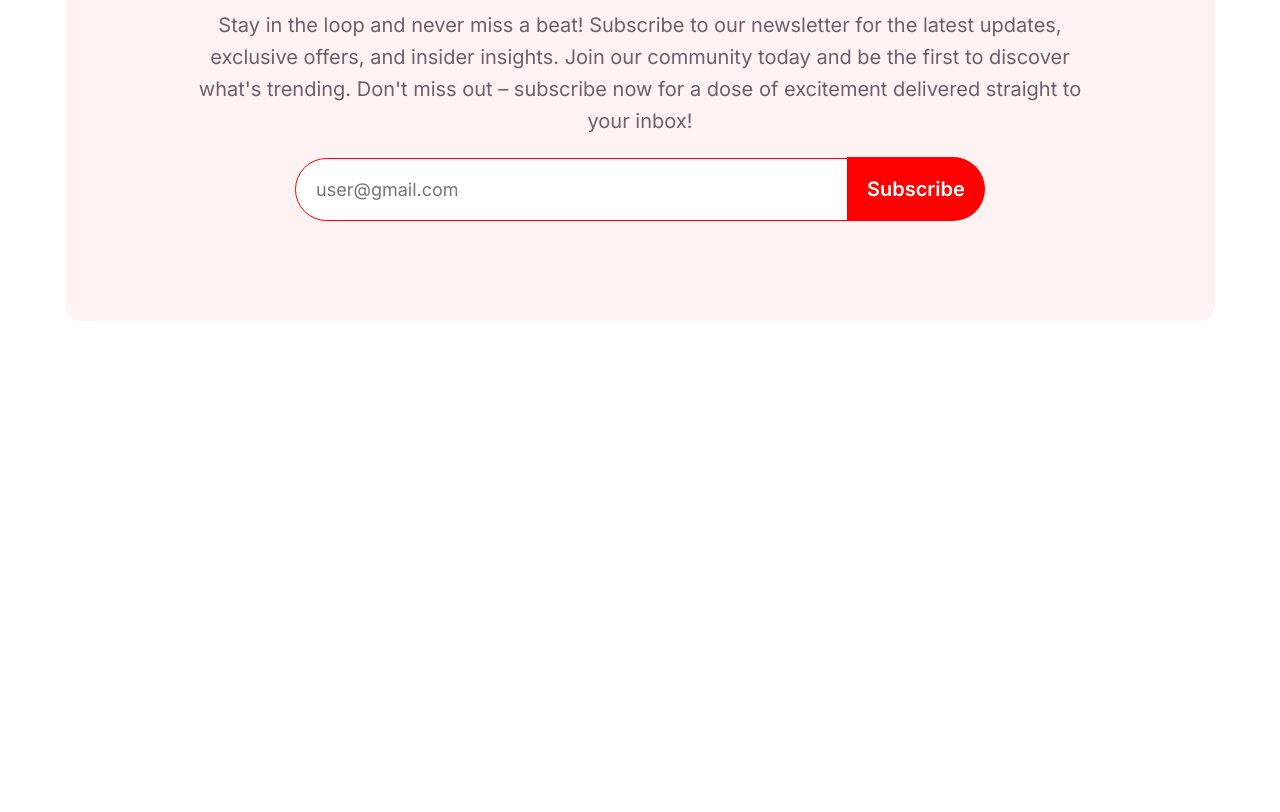
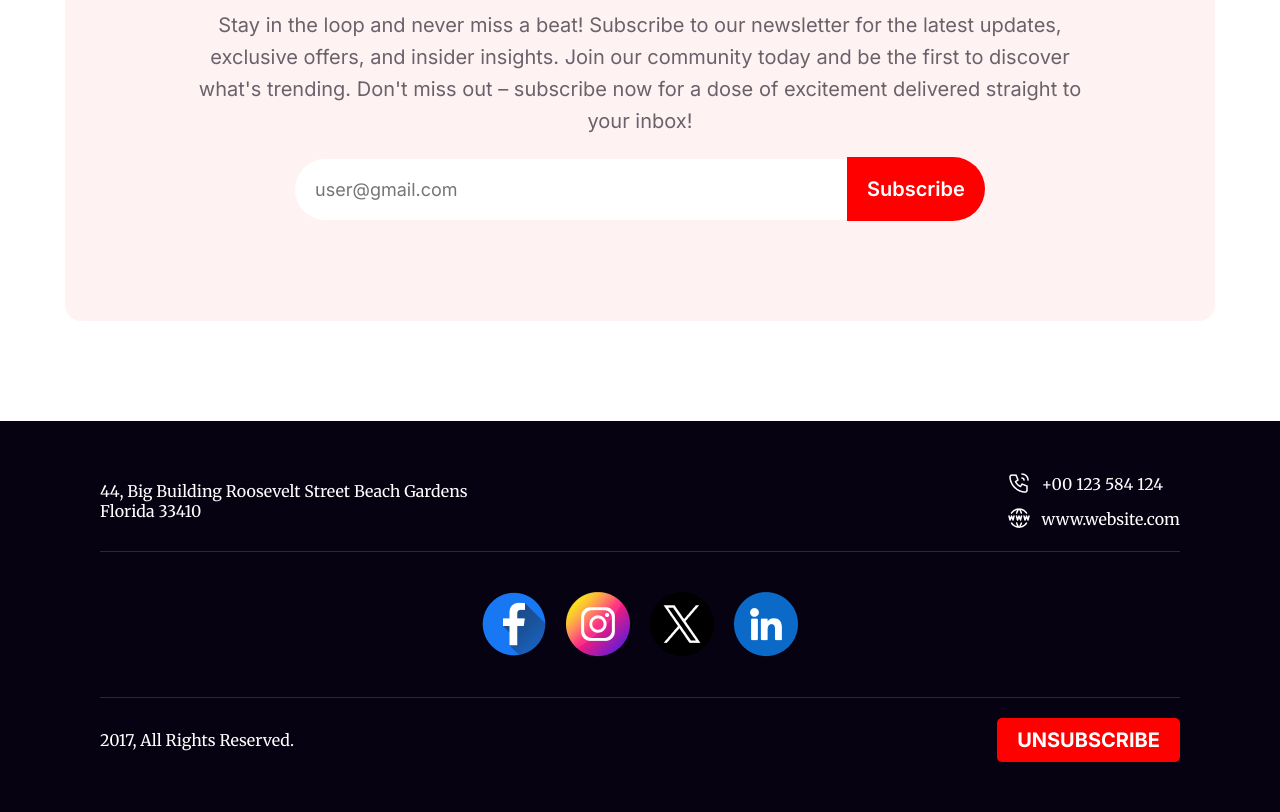
Before and after one commit to masum362/B9A1-New-Year-New-Mission, a plain HTML site: page index.html in a window 1280 px wide. Shown: the part 5846-6658 px from the top of the page. Before the commit the page ends 6267 px from the top, so only its background shows below. Drawn offline with Linux system fonts and the light colour scheme.

Commit message:
footer section added

```diff
--- a/index.html
+++ b/index.html
@@ -93,12 +93,40 @@
             <p>Stay in the loop and never miss a beat! Subscribe to our newsletter for the latest updates, exclusive
                 offers, and insider insights. Join our community today and be the first to discover what's trending.
                 Don't miss out – subscribe now for a dose of excitement delivered straight to your inbox!</p>
-                <div>
-                    <input type="email" name="email" id="email" placeholder="user@gmail.com">
-                    <button class="btn">Subscribe</button>
-                </div>
+            <div>
+                <input type="email" name="email" id="email" placeholder="user@gmail.com">
+                <button class="btn">Subscribe</button>
+            </div>
         </section>
     </main>
+
+    <footer>
+        <div class="address">
+            <p>44, Big Building Roosevelt Street
+                Beach Gardens Florida 33410</p>
+
+            <div class="contact">
+                <div>
+                    <img src="./resources/Call.png" alt="call icon image">
+                    <p>+00 123 584 124</p>
+                </div>
+                <div>
+                    <img src="./resources/Website.png" alt="website icon image">
+                    <p>www.website.com</p>
+                </div>
+            </div>
+        </div>
+        <div class="social">
+            <img src="./resources/Facebook.png" alt="facebook icon image">
+            <img src="./resources/Instagram.png" alt="facebook icon image">
+            <img src="./resources/Twitter.png" alt="facebook icon image">
+            <img src="./resources/Linkedin.png" alt="facebook icon image">
+        </div>
+        <div class="copyright">
+            <p>2017, All Rights Reserved.</p>
+            <button class="btn">Unsubscribe</button>
+        </div>
+    </footer>
 </body>
 
 </html>
--- a/styles/style.css
+++ b/styles/style.css
@@ -359,7 +359,7 @@ main section {
     background: #000;
     border-radius: 16px;
     background: rgba(255, 0, 0, 0.05);
-    padding:100px;
+    padding: 100px;
 }
 
 .subscribe-section>h3 {
@@ -388,7 +388,7 @@ main section {
     font-family: Inter;
     font-size: 18px;
     font-weight: 400;
-    border: 1px solid #F00;
+    border: none;
     outline: none;
 }
 
@@ -404,3 +404,59 @@ main section {
     border-radius: 0px 50px 50px 0px;
 
 }
+
+footer {
+    display: flex;
+    flex-direction: column;
+    padding: 50px 100px;
+    margin-top: 100px;
+    background: #070211;
+    color: white;
+
+}
+
+footer>.address {
+    display: flex;
+    justify-content: space-between;
+    align-items: center;
+    border-bottom: 1px solid  rgba(255, 255, 255, 0.15);
+    padding-bottom: 20px;
+}
+
+footer>.address>p {
+    width: 375px;
+}
+
+footer>.address>.contact {
+    display: flex;
+    flex-direction: column;
+    gap: 10px;
+}
+
+footer>.address>.contact>div {
+    display: flex;
+    gap: 10px;
+    align-items: center;
+}
+
+footer > .social {
+    display: flex;
+    align-items: center;
+    justify-content: center;
+    gap: 20px;
+    padding: 40px 0px;
+    border-bottom: 1px solid  rgba(255, 255, 255, 0.15);
+
+}
+
+footer > .copyright {
+    display: flex;
+    justify-content: space-between;
+    align-items: center;
+    padding-top: 20px;
+}
+
+footer > .copyright > button {
+    background-color: #F00;
+    color: white;
+}
```
